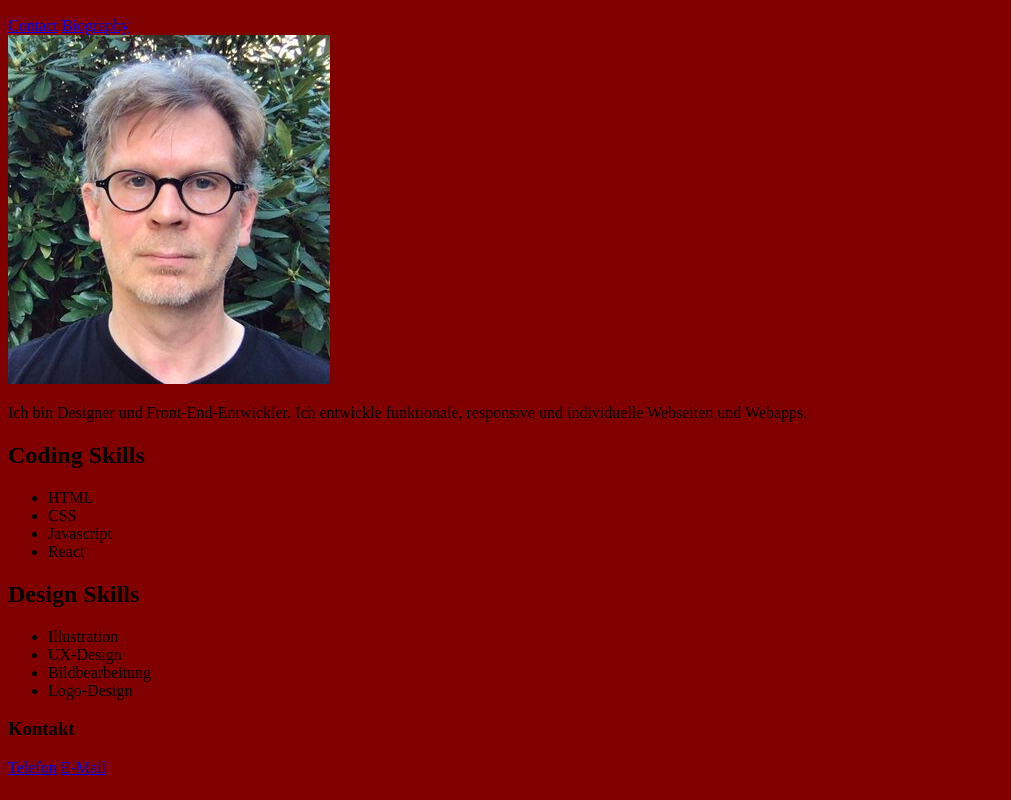
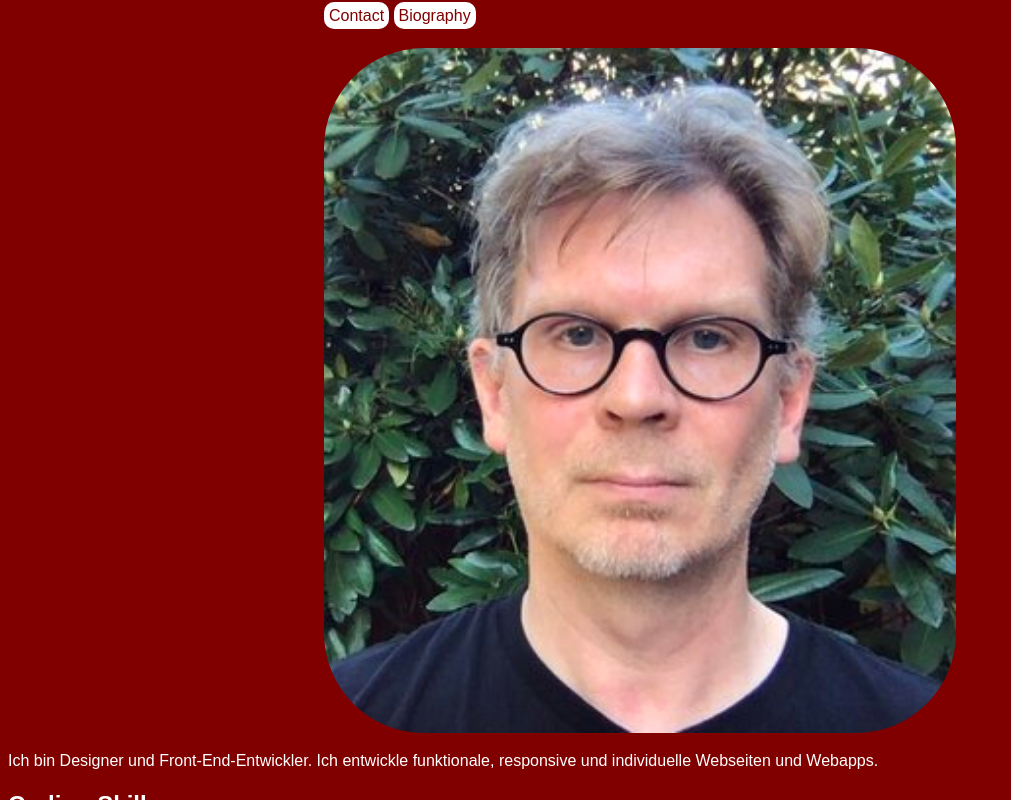
Before and after one commit to benjamintautfest/personal-website, a plain HTML site: page index.html in a window 1280 px wide. Shown: the part 63-863 px from the top of the page, without its empty margins (0-1011 px from the left). Drawn offline with Linux system fonts and the light colour scheme.

Commit message:
Add first styles

```diff
--- a/css/styles.css
+++ b/css/styles.css
@@ -1,7 +1,40 @@
+* {
+    box-sizing: border-box;
+}
+
 body {
     background-color: maroon;
+    color: white;
+    font-family: sans-serif;
+    line-height: 1.5em;
+
 }
 
 h1 {
     color: white;
 }
+
+.portrait {
+    border-radius: 100px;
+    width: 50%;
+    margin: 0 auto;
+    display: block;
+}
+
+a {
+    color: maroon;
+    background: white;
+    padding: 5px;
+    border-radius: 10px;
+
+}
+
+nav {
+    width: 50%;
+    margin: 0 auto;
+    margin-bottom: 20px;
+}
+
+nav a {
+    text-decoration: none;
+}
--- a/index.html
+++ b/index.html
@@ -14,7 +14,7 @@
 <a href="#biography">Biography</a>
 </nav>
 
-<img src="images/ben.jpg" alt="">
+<img src="images/ben.jpg" alt="" class="portrait">
 <p> Ich bin Designer und Front-End-Entwickler. Ich entwickle funktionale, responsive und individuelle Webseiten und Webapps.</p>
 
 <h2>Coding Skills</h2>
```
